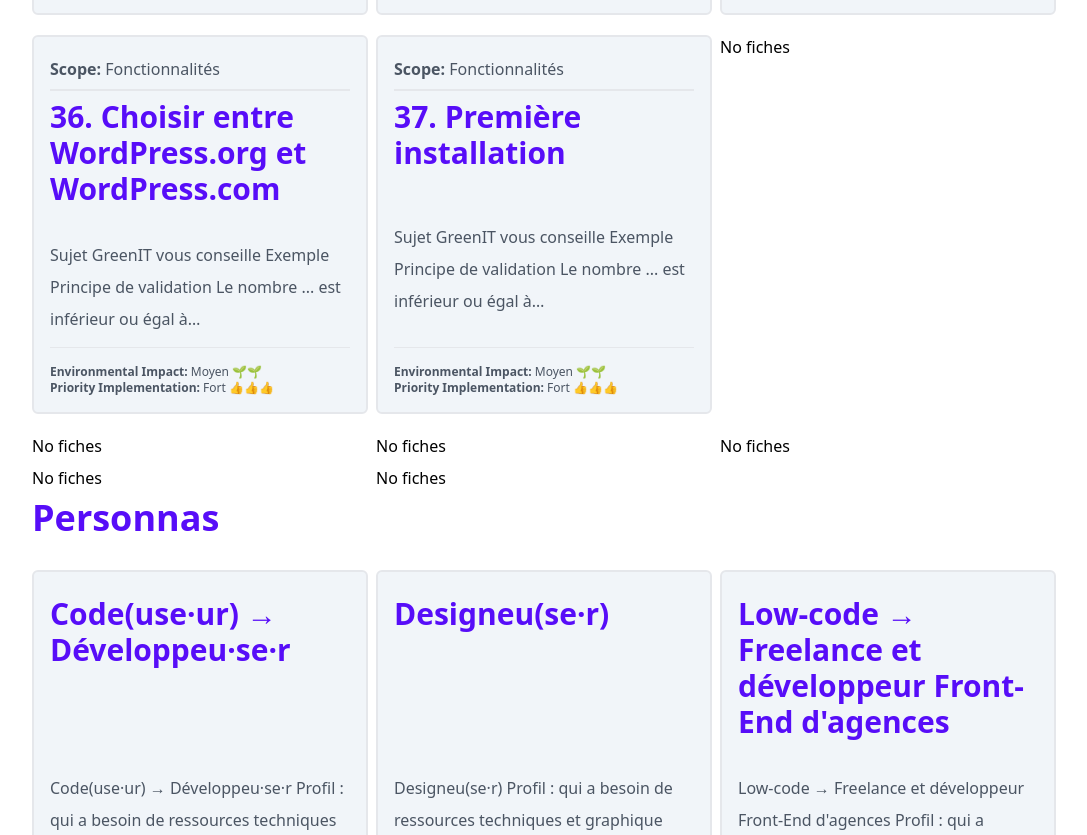
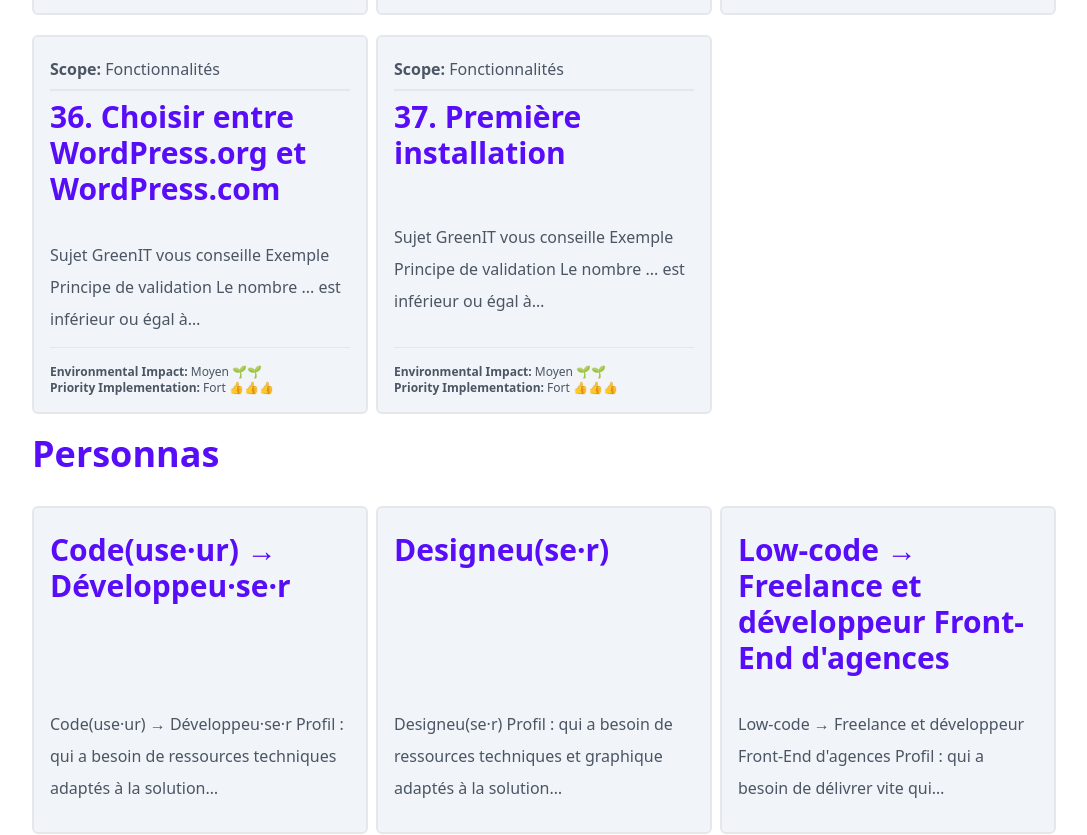
Before and after one commit to cnumr/best-practices-wordpress, a Gatsby site: page / in a window 1280 px wide. Shown: the part 5326-6161 px from the top of the page, without its empty margins (96-1183 px from the left). Built offline with nearby package versions, Linux system fonts and the light colour scheme; Gatsby itself is replaced by a stand-in of ours.

Commit message:
fix(LIST WITHOUT RESULT): Without result a list of no items was created...

```diff
--- a/src/pages/fiches.js
+++ b/src/pages/fiches.js
@@ -36,7 +36,7 @@ export default function Home({ data }) {
                   type={Card.FICHES}
                 />
               )
-            else return <div>No fiches</div>
+            else return null
           })}
         </ul>
       </main>
--- a/src/pages/index.js
+++ b/src/pages/index.js
@@ -40,7 +40,7 @@ export default function Home({ data }) {
                   markdownRemark={fiche.childMarkdownRemark}
                 />
               )
-            else return <div>No fiches</div>
+            else return null
           })}
         </ul>
         <h2 id="personnas">Personnas</h2>
--- a/src/pages/lexique.js
+++ b/src/pages/lexique.js
@@ -22,7 +22,7 @@ function Lexique({ data }) {
                   markdownRemark={entry.childMarkdownRemark}
                 />
               )
-            else return <div>No lexique</div>
+            else return null
           })}
         </ul>
       </main>
--- a/src/pages/personnas.js
+++ b/src/pages/personnas.js
@@ -1,7 +1,7 @@
 import { Card, Layout, Seo } from '../components'
-import { Link, graphql } from 'gatsby'
 
 import React from 'react'
+import { graphql } from 'gatsby'
 
 export default function Home({ data }) {
   return (
@@ -22,7 +22,7 @@ export default function Home({ data }) {
                   markdownRemark={personna.childMarkdownRemark}
                 />
               )
-            else return <div>No Persona</div>
+            else return null
           })}
         </ul>
       </main>
```
